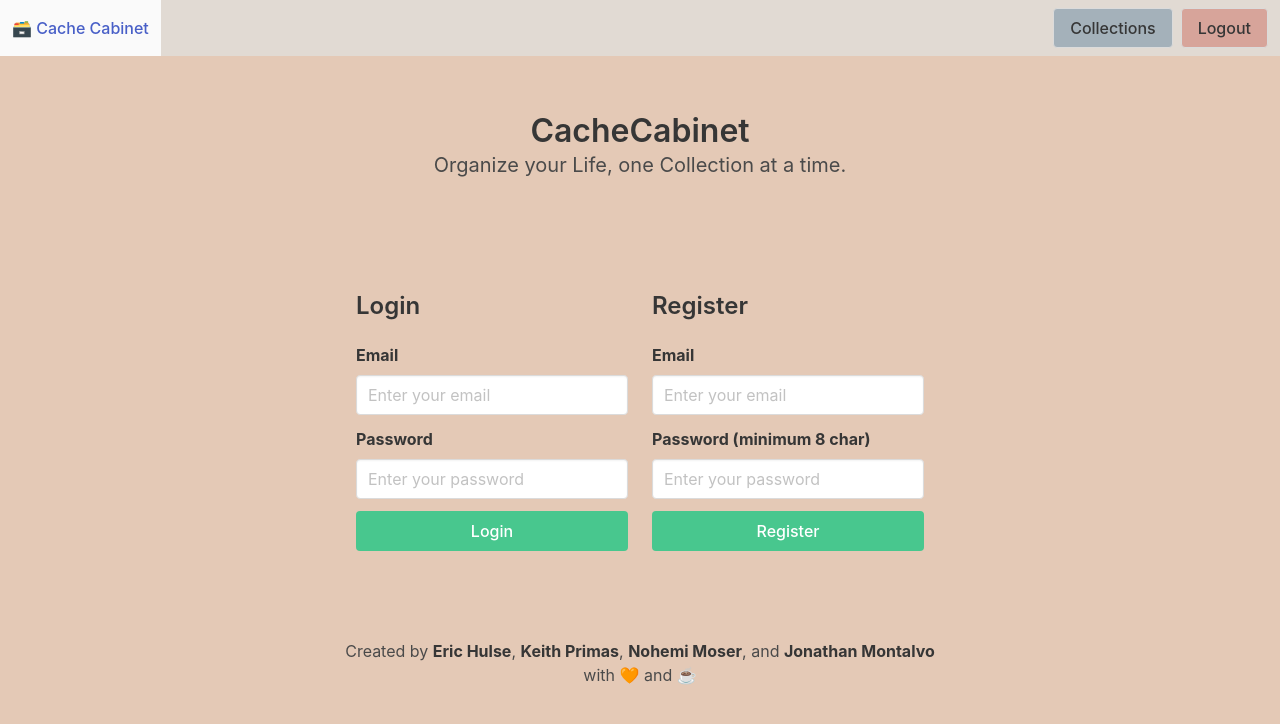
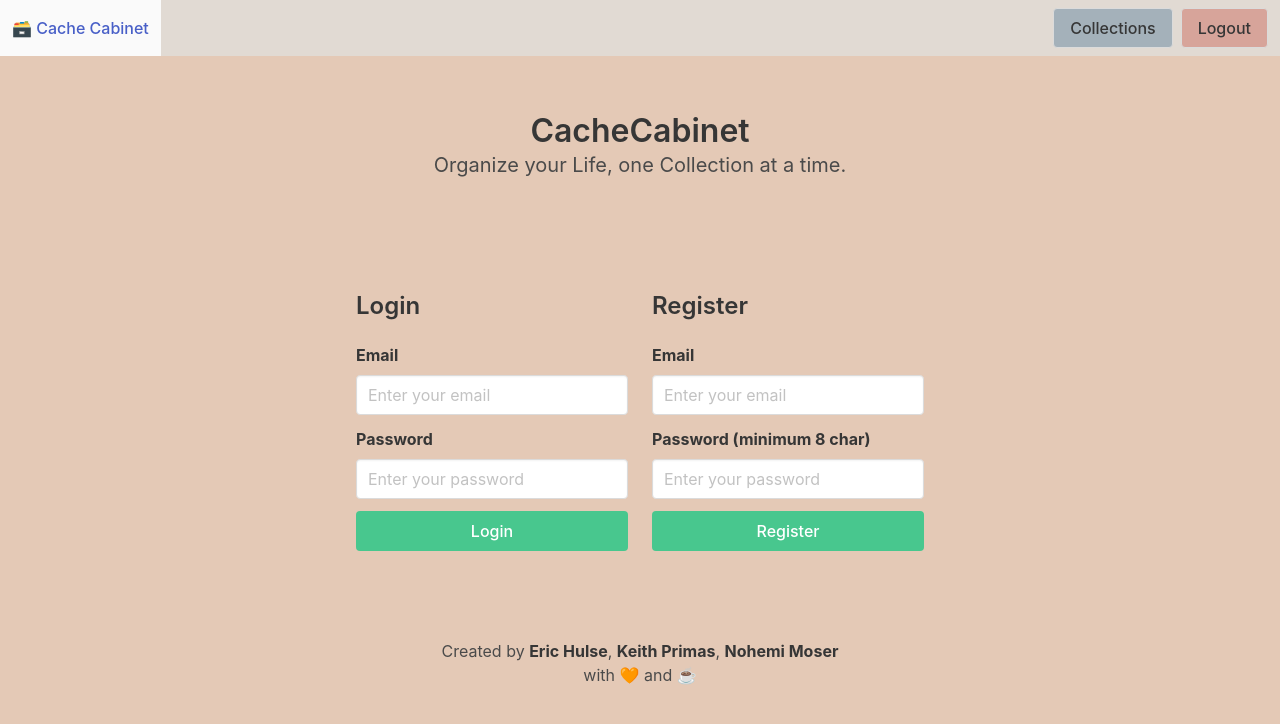
Before and after one commit to sempercuriosus/CacheCabinet, a React (Vite) app in the folder cachecabinet/Client/: page / in a window 1280 px wide. Shown: the top 724 px of the page. Built offline with nearby package versions, Linux system fonts and the light colour scheme.

Commit message:
remove author

```diff
--- a/cachecabinet/Client/src/components/Footer/Footer.jsx
+++ b/cachecabinet/Client/src/components/Footer/Footer.jsx
@@ -9,7 +9,7 @@ const Footer = () => {
       <div className='content has-text-centered'>
         <p>
           Created by <strong>Eric Hulse</strong>, <strong>Keith Primas</strong>,{' '}
-          <strong>Nohemi Moser</strong>, and <strong>Jonathan Montalvo </strong>
+          <strong>Nohemi Moser</strong>
           <br />
           with 🧡 and ☕️
         </p>
```
